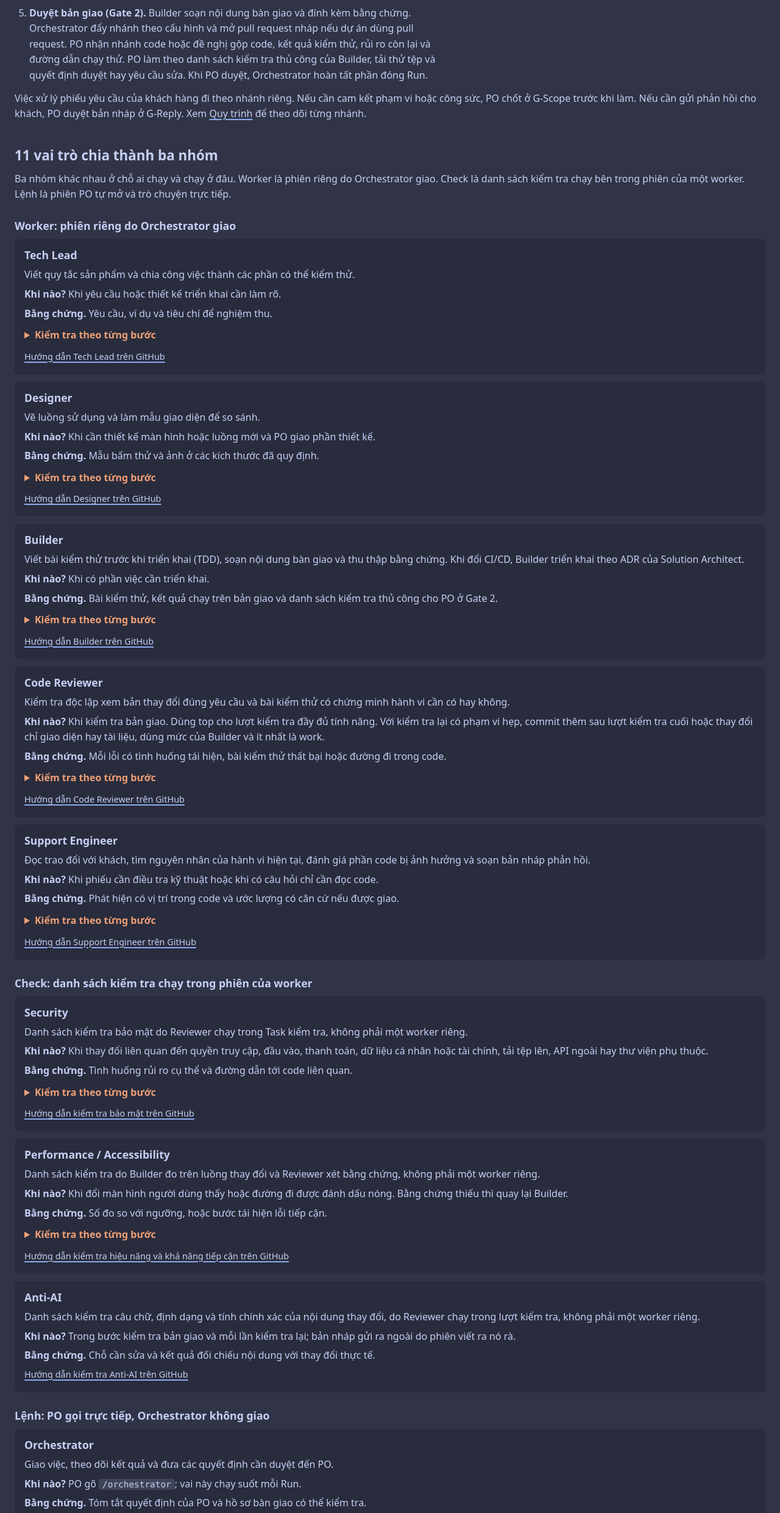
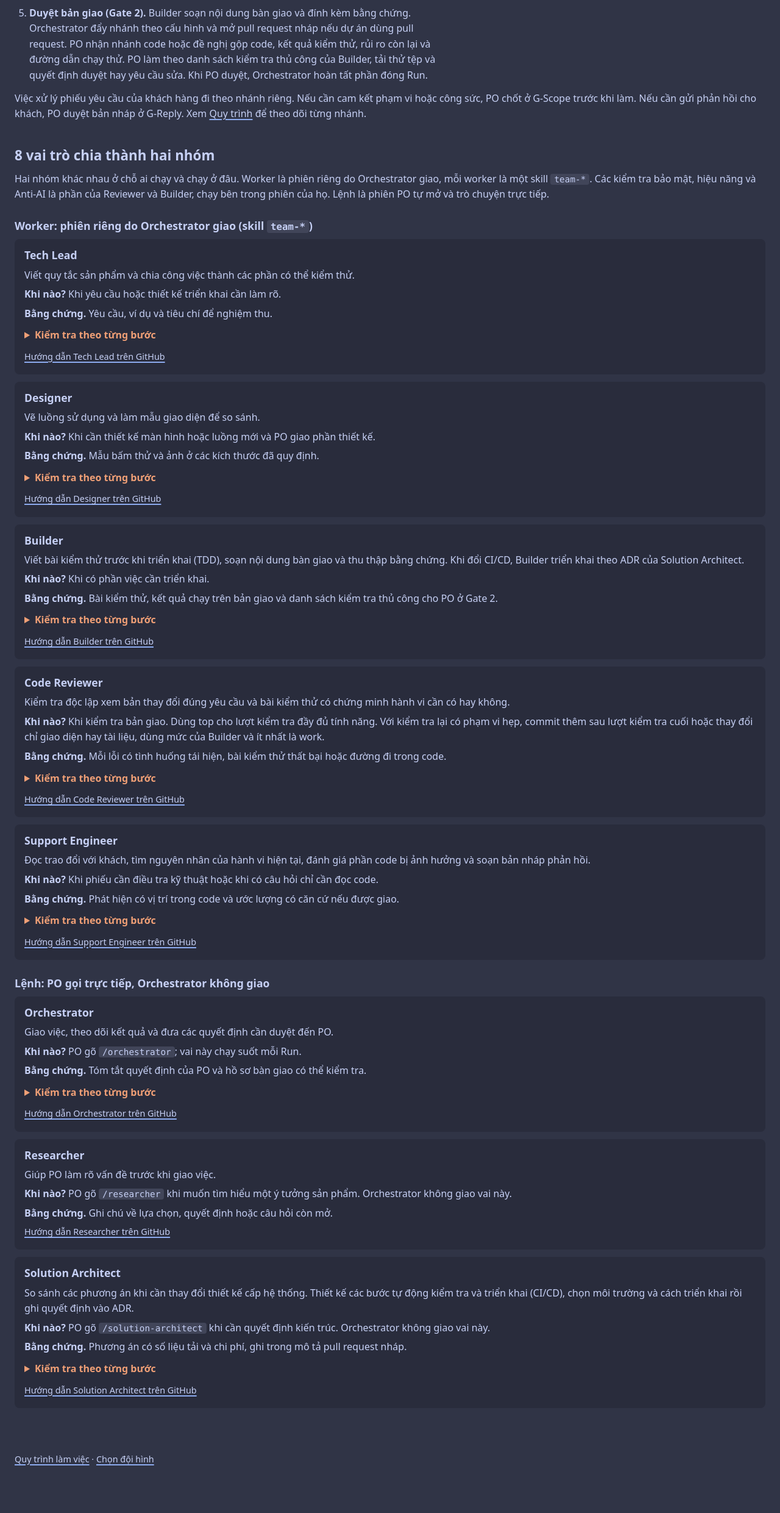
Before and after one commit to yushaku/agent-dev-team, a plain HTML site: page docs/vai-tro.html in a window 1280 px wide. Shown: the part 1229-3710 px from the top of the page at 61% size. After the commit the page ends 3677 px from the top, so only its background shows below. Drawn offline with Linux system fonts and the light colour scheme.

Commit message:
docs: docs site describes team-* worker skills and commands

```diff
--- a/docs/vai-tro.html
+++ b/docs/vai-tro.html
@@ -48,9 +48,9 @@
 <p>Việc xử lý phiếu yêu cầu của khách hàng đi theo nhánh riêng. Nếu cần cam kết phạm vi hoặc công sức, PO chốt ở G-Scope trước khi làm. Nếu cần gửi phản hồi cho khách, PO duyệt bản nháp ở G-Reply. Xem <a href="quy-trinh.html">Quy trình</a> để theo dõi từng nhánh.</p>
 </section>
 <section>
-<h2>11 vai trò chia thành ba nhóm</h2>
-<p>Ba nhóm khác nhau ở chỗ ai chạy và chạy ở đâu. Worker là phiên riêng do Orchestrator giao. Check là danh sách kiểm tra chạy bên trong phiên của một worker. Lệnh là phiên PO tự mở và trò chuyện trực tiếp.</p>
-<h3>Worker: phiên riêng do Orchestrator giao</h3>
+<h2>8 vai trò chia thành hai nhóm</h2>
+<p>Hai nhóm khác nhau ở chỗ ai chạy và chạy ở đâu. Worker là phiên riêng do Orchestrator giao, mỗi worker là một skill <code>team-*</code>. Các kiểm tra bảo mật, hiệu năng và Anti-AI là phần của Reviewer và Builder, chạy bên trong phiên của họ. Lệnh là phiên PO tự mở và trò chuyện trực tiếp.</p>
+<h3>Worker: phiên riêng do Orchestrator giao (skill <code>team-*</code>)</h3>
 <div class="roles">
 <article class="role" id="tech-lead">
 <h4>Tech Lead</h4>
@@ -64,7 +64,7 @@
 <li><strong>Trước khi triển khai.</strong> Chỉ ra phạm vi và cách kiểm thử từng phần. <strong>Bằng chứng.</strong> Kế hoạch có tiêu chí nghiệm thu và giới hạn thay đổi.</li>
 </ul>
 </details>
-<p class="card-link"><a href="https://github.com/yushaku/agent-dev-team/blob/main/roles/tech-lead.md">Hướng dẫn Tech Lead trên GitHub</a></p>
+<p class="card-link"><a href="https://github.com/yushaku/agent-dev-team/blob/main/skills/team-tech-lead/SKILL.md">Hướng dẫn Tech Lead trên GitHub</a></p>
 </article>
 <article class="role" id="designer">
 <h4>Designer</h4>
@@ -77,7 +77,7 @@
 <li><strong>G-UI.</strong> Sau khi xem luồng, PO chọn mẫu nếu cổng bật. Khi cổng tắt, Orchestrator chọn và ghi lý do. <strong>Bằng chứng.</strong> Liên kết tới mẫu được chọn và ảnh kèm theo cho Builder.</li>
 </ul>
 </details>
-<p class="card-link"><a href="https://github.com/yushaku/agent-dev-team/blob/main/roles/designer.md">Hướng dẫn Designer trên GitHub</a></p>
+<p class="card-link"><a href="https://github.com/yushaku/agent-dev-team/blob/main/skills/team-designer/SKILL.md">Hướng dẫn Designer trên GitHub</a></p>
 </article>
 <article class="role" id="builder">
 <h4>Builder</h4>
@@ -89,10 +89,11 @@
 <ul>
 <li><strong>Gate 1.</strong> Nếu được giao viết yêu cầu, đưa quy tắc mới hoặc đổi qua Orchestrator để PO chốt. Báo qua Orchestrator khi còn quyết định sản phẩm hoặc thiết kế chưa chốt. <strong>Bằng chứng.</strong> Bản yêu cầu và câu hỏi cần quyết định.</li>
 <li><strong>Kiểm tra bản triển khai.</strong> Chạy các kiểm tra bắt buộc. Nếu được giao đối chiếu giao diện, mở từng phần sau kiểm tra nhanh và so với mẫu hoặc màn hình hiện có. <strong>Bằng chứng.</strong> Kết quả kiểm tra và ảnh theo kích thước, trạng thái được giao khi có đối chiếu.</li>
+<li><strong>Đo hiệu năng.</strong> Khi đổi màn hình người dùng thấy hoặc đường đi được đánh dấu nóng, đo trước và sau trên đúng luồng. <strong>Bằng chứng.</strong> Số đo so với ngưỡng hoặc bước tái hiện lỗi tiếp cận.</li>
 <li><strong>Trước Gate 2.</strong> Chạy bản cuối và giữ máy chủ hoạt động để PO thử nếu có ứng dụng chạy được. <strong>Bằng chứng.</strong> Đường dẫn, quyền truy cập và danh sách kiểm tra thủ công do Builder soạn, kèm dữ liệu mẫu nếu phù hợp.</li>
 </ul>
 </details>
-<p class="card-link"><a href="https://github.com/yushaku/agent-dev-team/blob/main/roles/builder.md">Hướng dẫn Builder trên GitHub</a></p>
+<p class="card-link"><a href="https://github.com/yushaku/agent-dev-team/blob/main/skills/team-builder/SKILL.md">Hướng dẫn Builder trên GitHub</a></p>
 </article>
 <article class="role" id="reviewer">
 <h4>Code Reviewer</h4>
@@ -104,12 +105,13 @@
 <ul>
 <li><strong>Kiểm tra độc lập.</strong> Đối chiếu yêu cầu, bài kiểm thử, giao diện nếu có, tài liệu và nội dung bàn giao. Chạy kiểm tra có trọng tâm nếu bằng chứng thiếu hoặc đáng ngờ. <strong>Bằng chứng.</strong> Báo cáo lỗi theo tiêu chuẩn kỹ thuật và yêu cầu sản phẩm. Nếu bài kiểm thử gắn mã yêu cầu đổi hành vi mong đợi mà dòng yêu cầu vẫn giữ nguyên, ghi nhận chỗ lệch đặc tả.</li>
 <li><strong>Lỗi chặn bàn giao (Must fix).</strong> Ghi các ca kiểm thử hoặc bằng chứng nghiệm thu còn thiếu để Builder bổ sung. Chặn việc làm yếu bài kiểm thử, quy tắc lint, mục tiêu độ phủ, chỉ tiêu tải hoặc chất lượng trong ADR trừ khi Task ghi lý do. Chặn vi phạm giới hạn cấm, thay đổi cần hỏi trước mà chưa có quyết định, sửa AGENTS.md hoặc CLAUDE.md, và bài kiểm thử duy nhất cho một tiêu chí mà không chứng minh được tiêu chí đó. <strong>Bằng chứng.</strong> Lỗi lặp lại mà công cụ có thể bắt phải được bổ sung quy tắc kiểm tra tự động trong Run này.</li>
+<li><strong>Kiểm tra theo kích hoạt.</strong> Bảo mật (quyền truy cập, đầu vào, thanh toán, dữ liệu cá nhân hoặc tài chính, tải tệp, API ngoài, thư viện phụ thuộc): chạy một lần trong Task kiểm tra, tier top, mỗi phát hiện có tình huống rủi ro cụ thể. Hiệu năng và khả năng tiếp cận: xét bằng chứng Builder đo; thiếu thì quay lại Builder. Anti-AI: rà câu chữ và dữ kiện của bản giao, chỉ góp ý về văn phong thì không chặn. <strong>Bằng chứng.</strong> Phát hiện kèm đường dẫn tới code liên quan.</li>
 <li><strong>Kiểm tra lại.</strong> Xem lỗi cũ, bằng chứng phản biện, các commit sửa được chỉ định và bản tài liệu, nội dung bàn giao đã chốt. Chỉ thêm lỗi do bản sửa gây ra. <strong>Bằng chứng.</strong> Trạng thái từng lỗi và vị trí trong file.</li>
 </ul>
 </details>
-<p class="card-link"><a href="https://github.com/yushaku/agent-dev-team/blob/main/roles/reviewer.md">Hướng dẫn Code Reviewer trên GitHub</a></p>
+<p class="card-link"><a href="https://github.com/yushaku/agent-dev-team/blob/main/skills/team-reviewer/SKILL.md">Hướng dẫn Code Reviewer trên GitHub</a></p>
 </article>
-<article class="role" id="support">
+<article class="role" id="support-engineer">
 <h4>Support Engineer</h4>
 <p>Đọc trao đổi với khách, tìm nguyên nhân của hành vi hiện tại, đánh giá phần code bị ảnh hưởng và soạn bản nháp phản hồi.</p>
 <p><strong>Khi nào?</strong> Khi phiếu cần điều tra kỹ thuật hoặc khi có câu hỏi chỉ cần đọc code.</p>
@@ -121,43 +123,7 @@
 <li><strong>G-Reply.</strong> Cung cấp phát hiện kỹ thuật cho bản nháp khi được giao. <strong>Bằng chứng.</strong> Kết quả điều tra và bản nháp hoặc đầu vào cho người soạn.</li>
 </ul>
 </details>
-<p class="card-link"><a href="https://github.com/yushaku/agent-dev-team/blob/main/roles/support.md">Hướng dẫn Support Engineer trên GitHub</a></p>
-</article>
-</div>
-<h3>Check: danh sách kiểm tra chạy trong phiên của worker</h3>
-<div class="roles">
-<article class="role" id="security">
-<h4>Security</h4>
-<p>Danh sách kiểm tra bảo mật do Reviewer chạy trong Task kiểm tra, không phải một worker riêng.</p>
-<p><strong>Khi nào?</strong> Khi thay đổi liên quan đến quyền truy cập, đầu vào, thanh toán, dữ liệu cá nhân hoặc tài chính, tải tệp lên, API ngoài hay thư viện phụ thuộc.</p>
-<p><strong>Bằng chứng.</strong> Tình huống rủi ro cụ thể và đường dẫn tới code liên quan.</p>
-<details class="verify">
-<summary>Kiểm tra theo từng bước</summary>
-<ul>
-<li><strong>Trước khi Reviewer đánh giá.</strong> Reviewer rà bảo mật trong cùng Task kiểm tra (tier top khi có kích hoạt). Dùng danh sách kiểm tra tuân thủ nếu dự án bật cấu hình này và có đổi mô hình dữ liệu cá nhân, API liên quan, cách ghi log, lưu trữ, thời hạn giữ hoặc xóa dữ liệu cá nhân. <strong>Bằng chứng.</strong> Tình huống cụ thể. Orchestrator báo PO nếu phát hiện rủi ro mức cao hoặc nghi có rò rỉ dữ liệu cá nhân.</li>
-</ul>
-</details>
-<p class="card-link"><a href="https://github.com/yushaku/agent-dev-team/blob/main/checks/security.md">Hướng dẫn kiểm tra bảo mật trên GitHub</a></p>
-</article>
-<article class="role" id="perf-a11y">
-<h4>Performance / Accessibility</h4>
-<p>Danh sách kiểm tra do Builder đo trên luồng thay đổi và Reviewer xét bằng chứng, không phải một worker riêng.</p>
-<p><strong>Khi nào?</strong> Khi đổi màn hình người dùng thấy hoặc đường đi được đánh dấu nóng. Bằng chứng thiếu thì quay lại Builder.</p>
-<p><strong>Bằng chứng.</strong> Số đo so với ngưỡng, hoặc bước tái hiện lỗi tiếp cận.</p>
-<details class="verify">
-<summary>Kiểm tra theo từng bước</summary>
-<ul>
-<li><strong>Kiểm tra bản triển khai.</strong> Builder đo đúng luồng và điều kiện được giao, Reviewer xét kết quả. <strong>Bằng chứng.</strong> Kết quả đo hoặc kiểm tra có thể lặp lại.</li>
-</ul>
-</details>
-<p class="card-link"><a href="https://github.com/yushaku/agent-dev-team/blob/main/checks/perf-a11y.md">Hướng dẫn kiểm tra hiệu năng và khả năng tiếp cận trên GitHub</a></p>
-</article>
-<article class="role" id="anti-ai">
-<h4>Anti-AI</h4>
-<p>Danh sách kiểm tra câu chữ, định dạng và tính chính xác của nội dung thay đổi, do Reviewer chạy trong lượt kiểm tra, không phải một worker riêng.</p>
-<p><strong>Khi nào?</strong> Trong bước kiểm tra bản giao và mỗi lần kiểm tra lại; bản nháp gửi ra ngoài do phiên viết ra nó rà.</p>
-<p><strong>Bằng chứng.</strong> Chỗ cần sửa và kết quả đối chiếu nội dung với thay đổi thực tế.</p>
-<p class="card-link"><a href="https://github.com/yushaku/agent-dev-team/blob/main/checks/anti-ai.md">Hướng dẫn kiểm tra Anti-AI trên GitHub</a></p>
+<p class="card-link"><a href="https://github.com/yushaku/agent-dev-team/blob/main/skills/team-support-engineer/SKILL.md">Hướng dẫn Support Engineer trên GitHub</a></p>
 </article>
 </div>
 <h3>Lệnh: PO gọi trực tiếp, Orchestrator không giao</h3>
```
Also changed, not shown: docs/bao-tri.html (+1 -1 lines), docs/quy-trinh.html (+1 -1 lines), docs/skill.html (+2 -2 lines).
